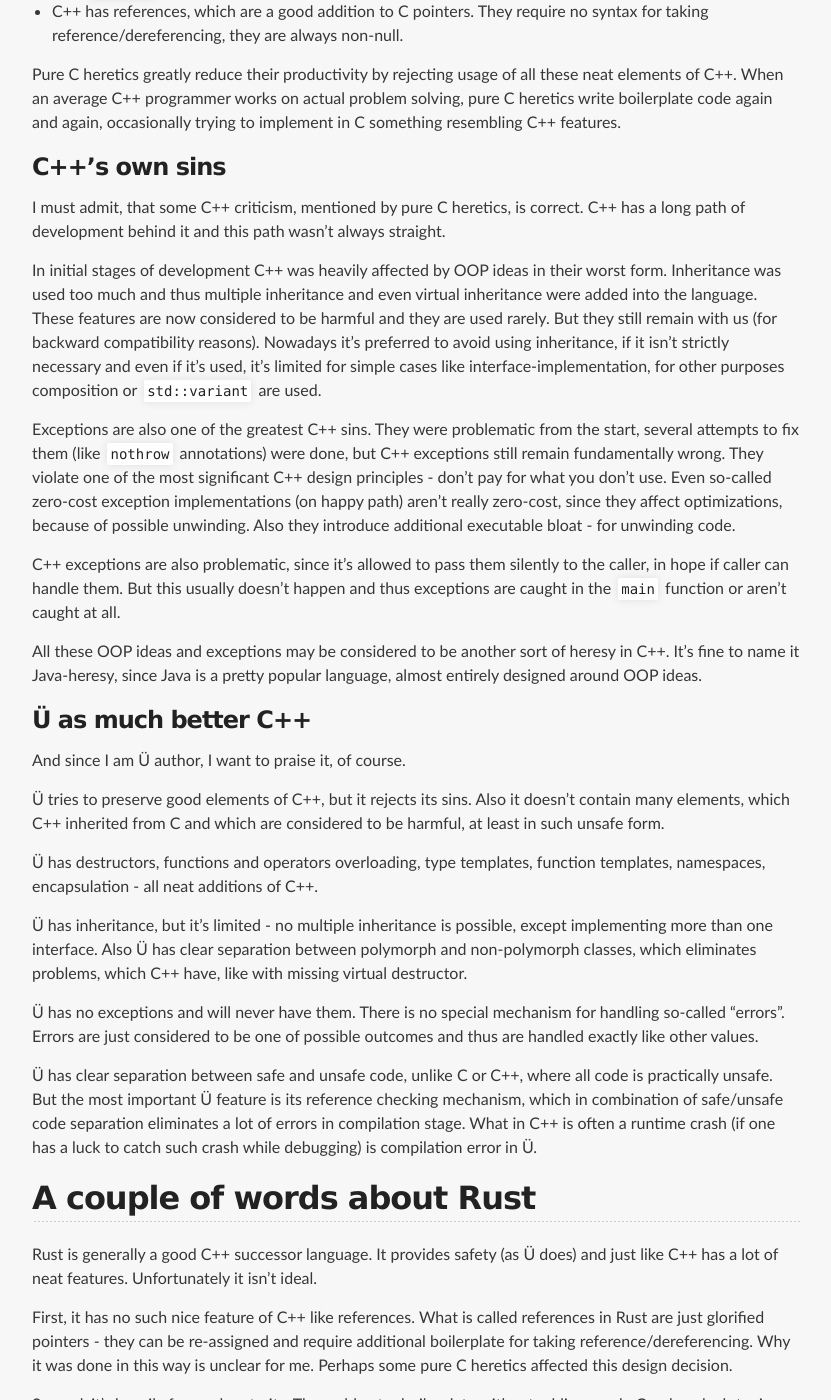
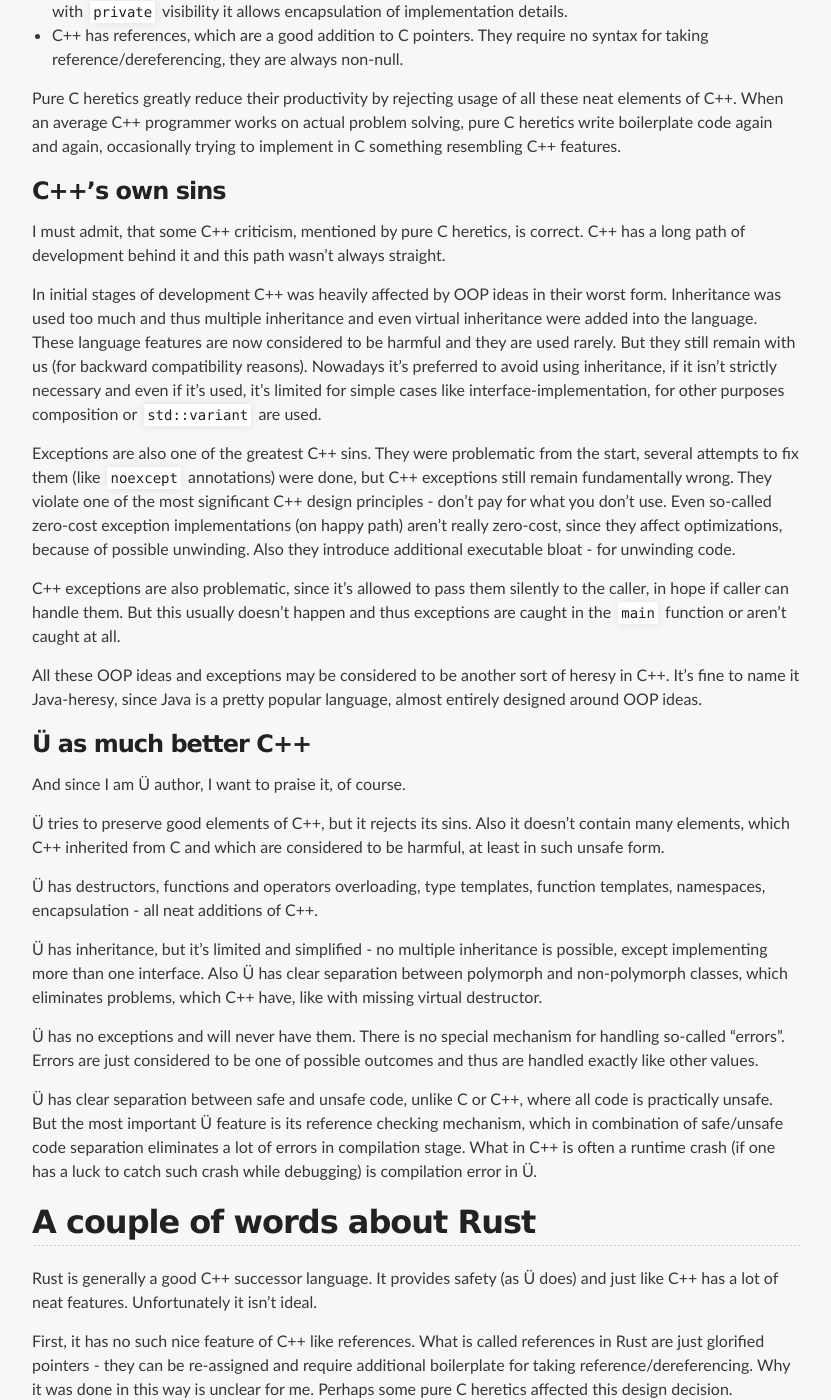
Before and after one commit to Panzerschrek/U-00DC-Sprache-site, a Jekyll site: the page built from _posts/2025-07-16-c-heresy.md, in a window 1280 px wide and 1400 px high, scrolled down 2681 px. Shown: the whole window, without its empty margins (224-1055 px from the left). Built offline with Jekyll 4.4.1, drawn with Linux system fonts in a browser that asks for light colours; our own code applies the rules of GitHub Pages for plain Markdown files; some of the changed text lies outside the part shown.

Commit message:
Nekotoryje izmenenija statji.

```diff
--- a/_posts/2025-07-16-c-heresy.md
+++ b/_posts/2025-07-16-c-heresy.md
@@ -122,12 +122,12 @@ C++ has a long path of development behind it and this path wasn't always straigh
 
 In initial stages of development C++ was heavily affected by OOP ideas in their worst form.
 Inheritance was used too much and thus multiple inheritance and even virtual inheritance were added into the language.
-These features are now considered to be harmful and they are used rarely.
+These language features are now considered to be harmful and they are used rarely.
 But they still remain with us (for backward compatibility reasons).
 Nowadays it's preferred to avoid using inheritance, if it isn't strictly necessary and even if it's used, it's limited for simple cases like interface-implementation, for other purposes composition or `std::variant` are used.
 
 Exceptions are also one of the greatest C++ sins.
-They were problematic from the start, several attempts to fix them (like `nothrow` annotations) were done, but C++ exceptions still remain fundamentally wrong.
+They were problematic from the start, several attempts to fix them (like `noexcept` annotations) were done, but C++ exceptions still remain fundamentally wrong.
 They violate one of the most significant C++ design principles - don't pay for what you don't use.
 Even so-called zero-cost exception implementations (on happy path) aren't really zero-cost, since they affect optimizations, because of possible unwinding.
 Also they introduce additional executable bloat - for unwinding code.
@@ -148,7 +148,7 @@ Also it doesn't contain many elements, which C++ inherited from C and which are
 
 Ü has destructors, functions and operators overloading, type templates, function templates, namespaces, encapsulation - all neat additions of C++.
 
-Ü has inheritance, but it's limited - no multiple inheritance is possible, except implementing more than one interface.
+Ü has inheritance, but it's limited and simplified - no multiple inheritance is possible, except implementing more than one interface.
 Also Ü has clear separation between polymorph and non-polymorph classes, which eliminates problems, which C++ have, like with missing virtual destructor.
 
 Ü has no exceptions and will never have them.
```
Also changed, not shown: other parts of _posts/2025-07-16-c-heresy.md (+6 -6 lines).
